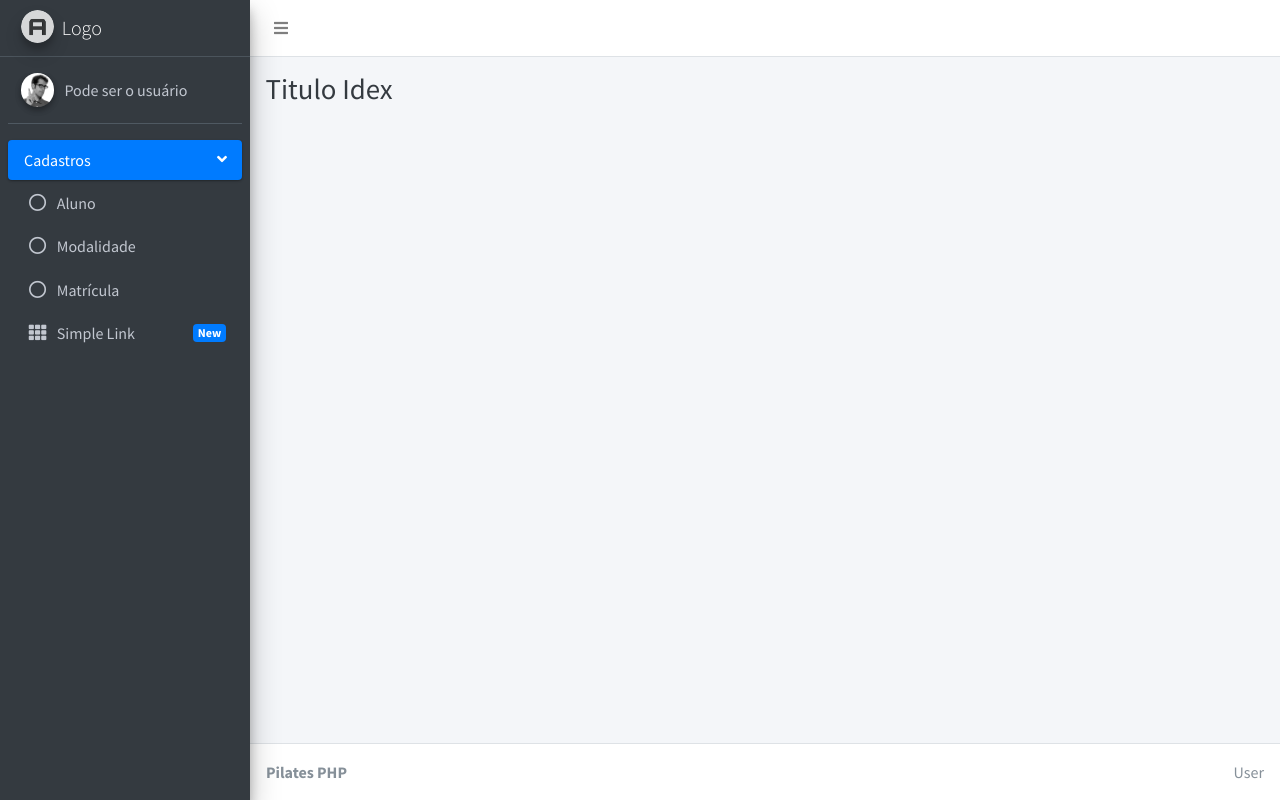
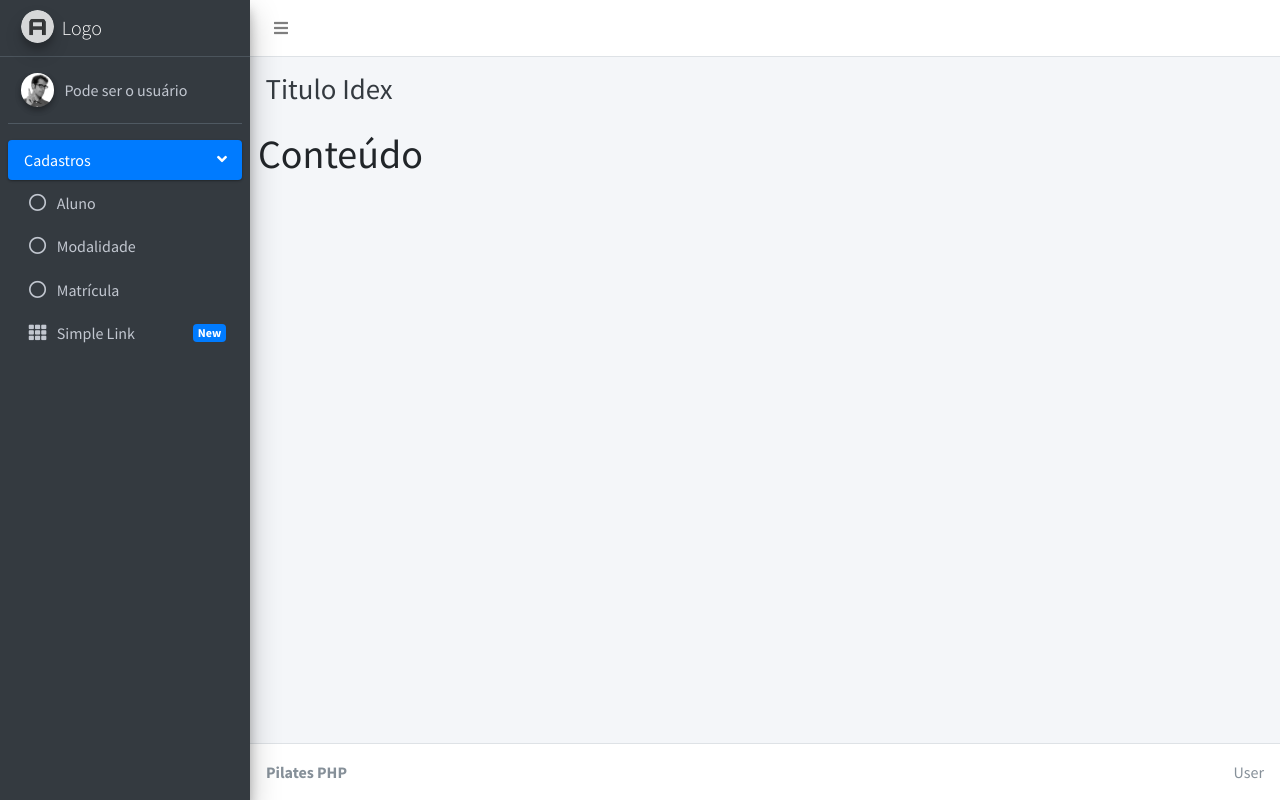
Before and after one commit to eliveltonsilva/sistema-pilates, a PHP site: page / in a window 1280 px wide. Run offline with PHP 8.4, Linux system fonts and the light colour scheme; some libraries are stand-ins or nearby versions.

Commit message:
Conteúdo
conteúdo do index

```diff
--- a/index.php
+++ b/index.php
@@ -122,8 +122,7 @@ scratch. This page gets rid of all links and provides the needed markup only.
                     <div class="container-fluid">
                         <div class="row">
 
-                            <?php
-                            ?>
+                            <h1>Conteúdo</h1>
 
                         </div>
                         <!-- /.row -->
```
